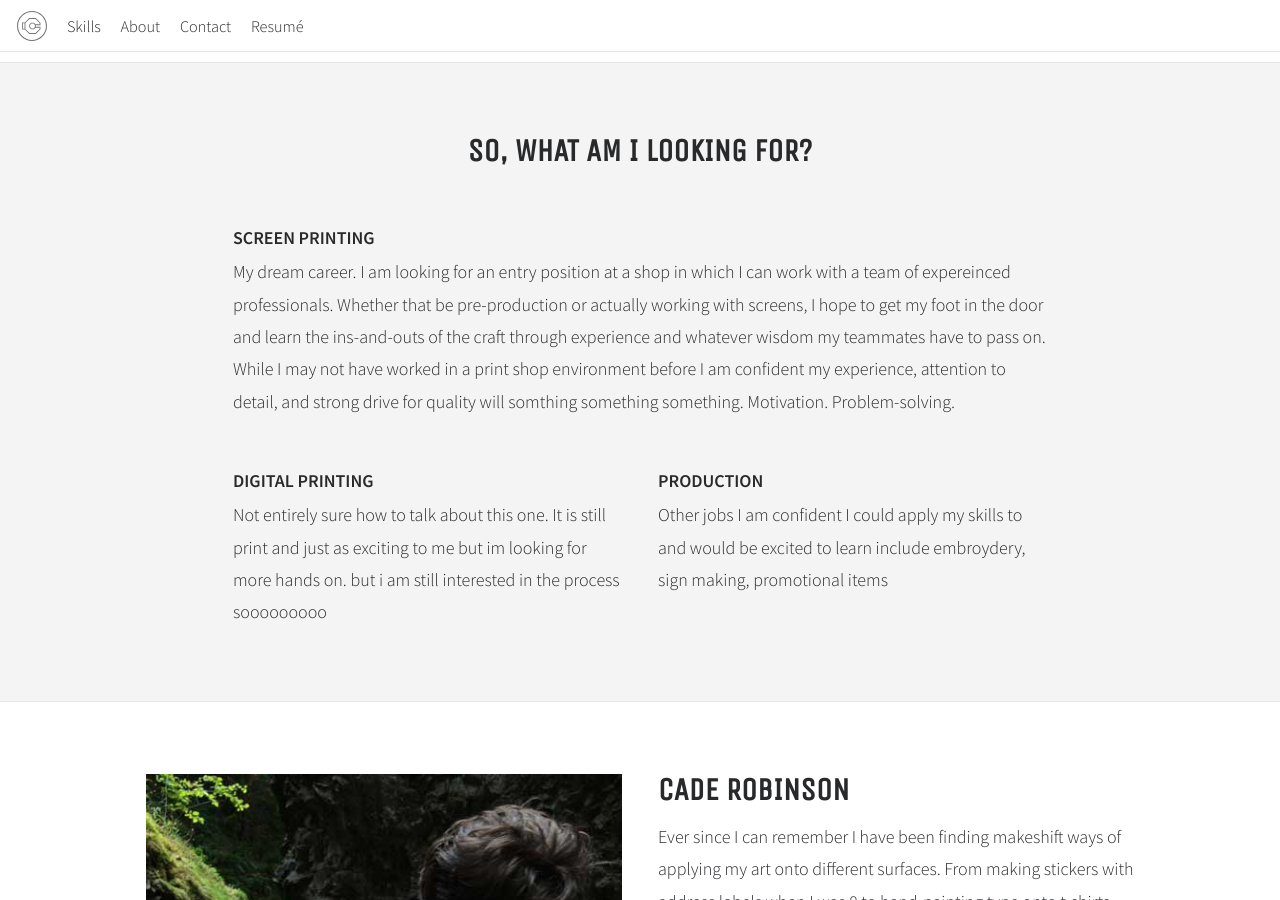
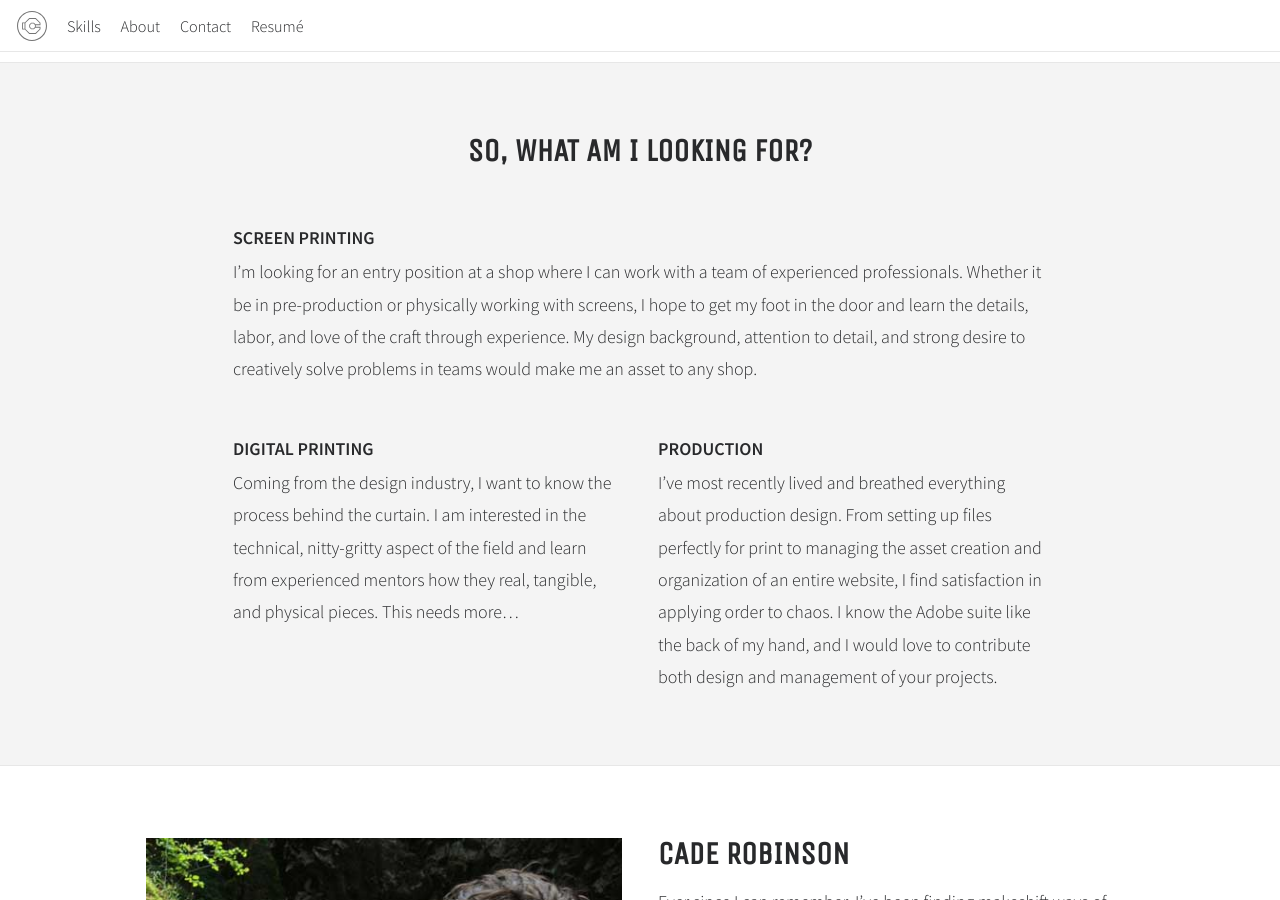
Before and after one commit to okay-cade/okay-cade.github.io, a Jekyll site: the page built from index.md, in a window 1280 px wide and 900 px high, scrolled down 1515 px. Built offline with Jekyll 4.4.1, drawn with Linux system fonts in a browser that asks for light colours; some of the changed text lies outside the part shown.

Commit message:
Update home.html
just changing some copy!

```diff
--- a/_layouts/home.html
+++ b/_layouts/home.html
@@ -7,7 +7,7 @@ layout: default
 <section class="l-section">
   <div class="l-wrapper">
     <h1>Hey there! My name is Cade</h1>
-    <p class="l-center">I am a production artist living in Portland, OR, currently looking for my future. Basically, I love making things possible. Putting the care, attention, and love into projects to make them physically come to life is my favoraite part of the job. I hope to use my background in graphic design to follow my dream of entering the print industry.</p>
+    <p class="l-center">I make things possible. Basically, I love putting care, attention, and love into projects to make them physically come to life – it’s my favorite part of the job. I live in Portland, OR, and am currently looking to use my experience in graphic design and production to follow my dream of entering the print industry.</p>
   </div>
 </section>
 
@@ -47,15 +47,15 @@ layout: default
   <div class="l-wrapper">
     <h1 class="u-mb-large">So, what am I looking for?</h1>
     <h2>Screen Printing</h2>
-    <p>My dream career. I am looking for an entry position at a shop in which I can work with a team of expereinced professionals. Whether that be pre-production or actually working with screens, I hope to get my foot in the door and learn the ins-and-outs of the craft through experience and whatever wisdom my teammates have to pass on. While I may not have worked in a print shop environment before I am confident my experience, attention to detail, and strong drive for quality will somthing something something. Motivation. Problem-solving.</p>
+    <p>I’m looking for an entry position at a shop where I can work with a team of experienced professionals. Whether it be in pre-production or physically working with screens, I hope to get my foot in the door and learn the details, labor, and love of the craft through experience. My design background, attention to detail, and strong desire to creatively solve problems in teams would make me an asset to any shop.</p>
     <div class="l-two-up">
       <div class="l-two-up__item">
         <h2>Digital Printing</h2>
-        <p>Not entirely sure how to talk about this one. It is still print and just as exciting to me but im looking for more hands on. but i am still interested in the process sooooooooo</p>
+        <p>Coming from the design industry, I want to know the process behind the curtain. I am interested in the technical, nitty-gritty aspect of the field and learn from experienced mentors how they real, tangible, and physical pieces. This needs more…</p>
       </div>
       <div class="l-two-up__item">
         <h2>Production</h2>
-        <p>Other jobs I am confident I could apply my skills to and would be excited to learn include embroydery, sign making, promotional items</p>
+        <p>I’ve most recently lived and breathed everything about production design. From setting up files perfectly for print to managing the asset creation and organization of an entire website, I find satisfaction in applying order to chaos. I know the Adobe suite like the back of my hand, and I would love to contribute both design and management of your projects.</p>
       </div>
     </div>
   </div>
@@ -69,9 +69,9 @@ layout: default
       </div>
       <div class="l-two-up__item">
         <h1>Cade Robinson</h1>
-        <p>Ever since I can remember I have been finding makeshift ways of applying my art onto different surfaces. From making stickers with address labels when I was 8 to hand-painting type onto t-shirts when I was 16. After recieving my BFA in Graphic Design it became clear that Washington DC was not the place for me to pursue my dream career in screen printing due to the lack of shops, let alone open positions. When my partner and I moved our butts accross the country in search of happiness and belonging, I came to appreciate Portland’s love of craftsmanship and close ties to traditional mediums.</p>
+        <p>Ever since I can remember, I’ve been finding makeshift ways of applying my art onto different surfaces. Drawing on old return address labels in order to make stickers as an 8 year old eventually evolved into a BFA in Graphic Design. After 6 years in Washington DC, my partner and I moved ourselves across the country in search of happiness and belonging, and I’ve come to appreciate Portland’s love of craftsmanship and close ties to traditional mediums.</p>
 
-        <p>I spend most of my days with my partner who is a fellow graphic designer, Dobby the awkward dachshund, Swoon the sweet rat, and Knives the scrappy kitten.</p>
+        <p>I spend most days with my partner (also a graphic designer), our awkward dachshund, sweet old rat, and scrappy kitten, in our tiny apartment full to the brim with all of our projects.</p>
 
         <p><a href="#">View Resumé</a></p>
         <div class="l-equal hobbies">
```
